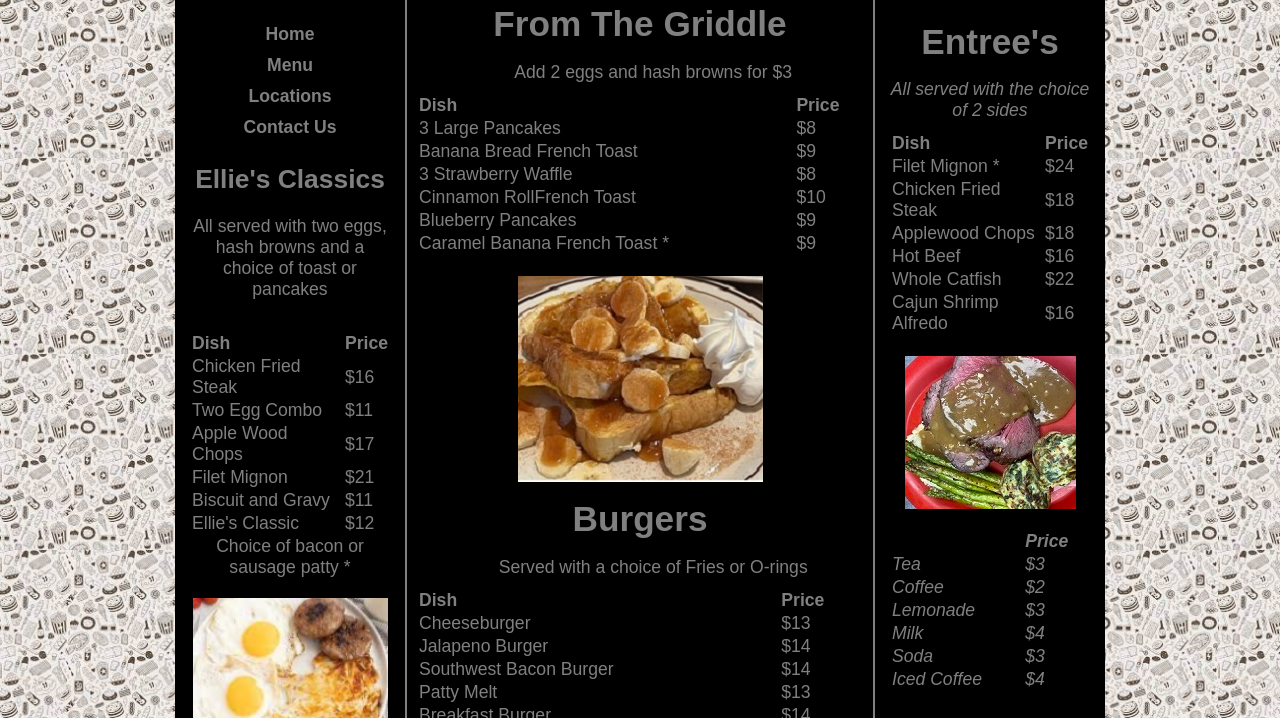
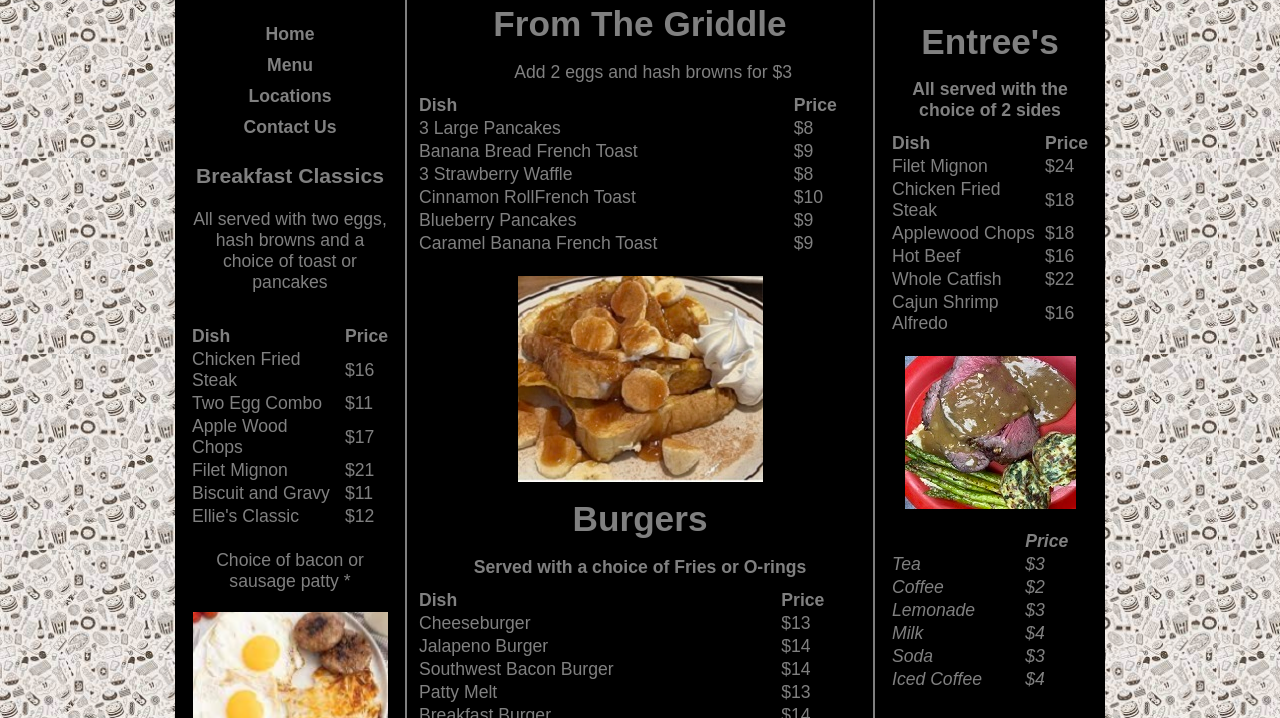
Before and after one commit to elinorbaucom/CMIS-410-final, a plain HTML site: page menu.html in a window 1280 px wide. Shown: the part 234-952 px from the top of the page. Drawn offline with Linux system fonts and the light colour scheme.

Commit message:
Add files via upload

```diff
--- a/menu.html
+++ b/menu.html
@@ -38,11 +38,10 @@
 	</ul>
 	<p>&nbsp;<p>
 
-<h1>Ellie's Classics</h1>
+<h6>Breakfast Classics</h6>
 	<p>&nbsp;</p>
-
-<p> All served with two eggs, hash browns and a choice of toast or pancakes </p>
-
+	<p>
+All served with two eggs, hash browns and a choice of toast or pancakes
 <p>&nbsp;</p>
 <table>
   <tr>
@@ -73,12 +72,12 @@
     <td>&#36;12</td>
 	</table>
 
-<p>Choice of bacon or sausage patty  * </p>
+<br>Choice of bacon or sausage patty  * <br>
 
 
 	<img src = "images/breakfast.PNG" alt = "Breakfast" class="imgCen" />
-	</nav>
 
+</nav>
 
 <article id = "main">
 
@@ -109,7 +108,7 @@
     <td>&#36;9</td>
   </tr>
   <tr>
-    <td>Caramel Banana French Toast * </td>
+    <td>Caramel Banana French Toast</td>
     <td>&#36;9</td>
 </table>
 
@@ -117,7 +116,7 @@
 <img src = "images/frenchtoast2.jpg" alt = "French Toast" class="imgCen" />
 
 <h3 class="txtCen"> Burgers</h3>
-<p class="txtCen">Served with a choice of Fries or O-rings</p>
+<h4 class="txtCen">Served with a choice of Fries or O-rings</h4>
 <table class="center">
   <tr>
     <th>Dish</th>
@@ -159,14 +158,14 @@
 <aside>
 
 <h3 class="txtCen">Entree's</h3>
-<p class="txtCen">All served with the choice of 2 sides</p>
+<h4 class="txtCen">All served with the choice of 2 sides</h4>
 <table>
   <tr>
     <th>Dish</th>
     <th>Price</th>
    </tr>
   <tr>
-    <td>Filet Mignon * </td>
+    <td>Filet Mignon</td>
 
     <td>&#36;24</td>
   </tr>
```
